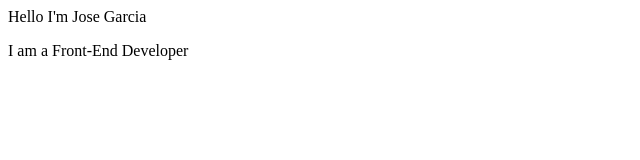
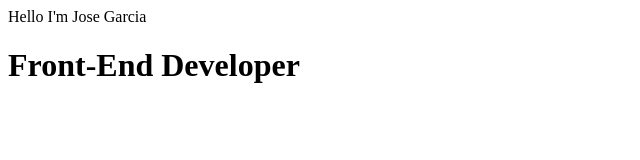
Before and after one commit to josega92B/Github--Portfolio, a plain HTML site: page Portfolio Webpage/web/index.html in a window 1280 px wide. Shown: the whole page, without its empty margins (0-640 px from the left). Drawn offline with Linux system fonts and the light colour scheme.

Commit message:
Update index.html

```diff
--- a/Portfolio Webpage/web/index.html
+++ b/Portfolio Webpage/web/index.html
@@ -5,15 +5,18 @@
         <title>HomePage</title>
         <meta charset="UTF-8">
         <meta name="viewport" content="width=device-width, initial-scale=1.0">
-         <style></style>
+        <style>
+
+        </style>
     </head>
 
     <body>
         <header>Hello I'm Jose Garcia</header>
-        <p>I am a Front-End Developer</p>
+        <h1> Front-End Developer</h1>
 
 
-        <div> <h1></h1></div>
+
+
 
         <nav></nav>
         <!-- need to figure out what to add for content -->
```
